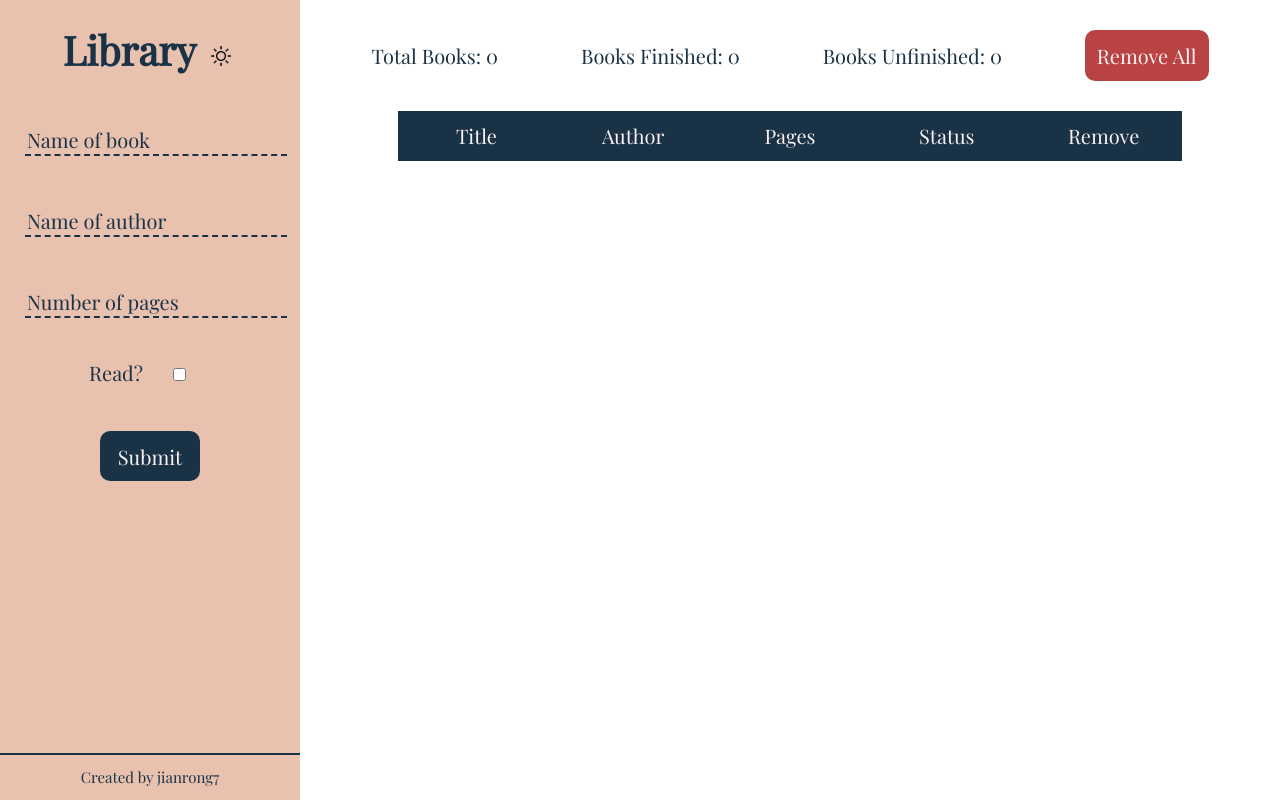
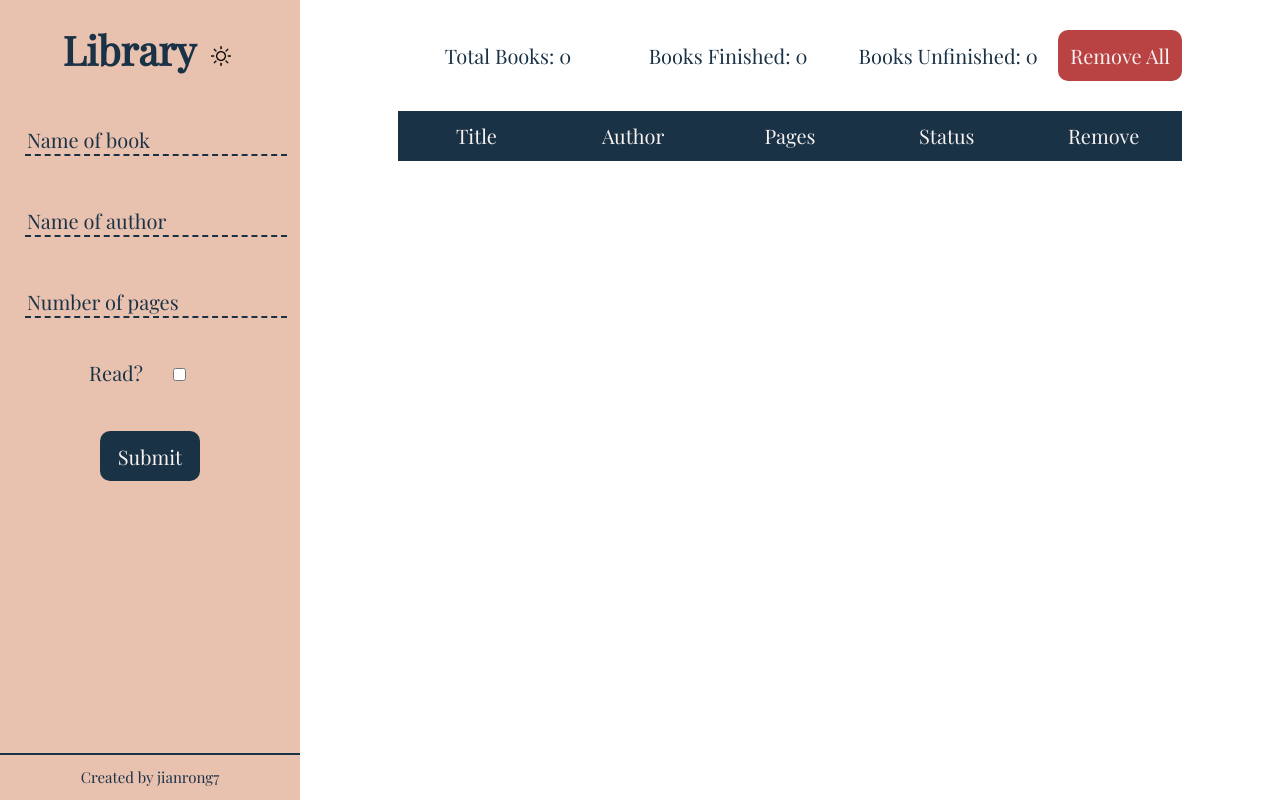
Before and after one commit to jianrong7/library, a plain HTML site: page index.html in a window 1280 px wide. Drawn offline with nearby package versions, Linux system fonts and the light colour scheme.

Commit message:
Fixed localStorage bugs

```diff
--- a/script.js
+++ b/script.js
@@ -205,10 +205,12 @@ document.addEventListener('click', (event) => {
     if (target.classList.contains('readStatus')) {
         let dataset = target.parentElement.parentElement.dataset.set
         updateRead(dataset, target)
+        displayBooksInLibrary()
         updateCounter()
     }
     if (target.classList.contains('modePic')) {
         darkModeToggle(target)
+        displayBooksInLibrary()
     }
 })
 updateCounter();
--- a/style.css
+++ b/style.css
@@ -73,9 +73,16 @@ textarea:focus, input:focus{
 }
 .topBar {
     display: flex;
-    justify-content: space-around;
+    flex-flow: row nowrap;
+    justify-content: space-between;
     padding: 30px;
+    width: 80%;
     align-items: center;
+    left: 0;
+    margin: auto;
+}
+.topBar span {
+    width: 220px;
 }
 .removeAll {
     border: none;
```
Also changed, not shown: README.md.
